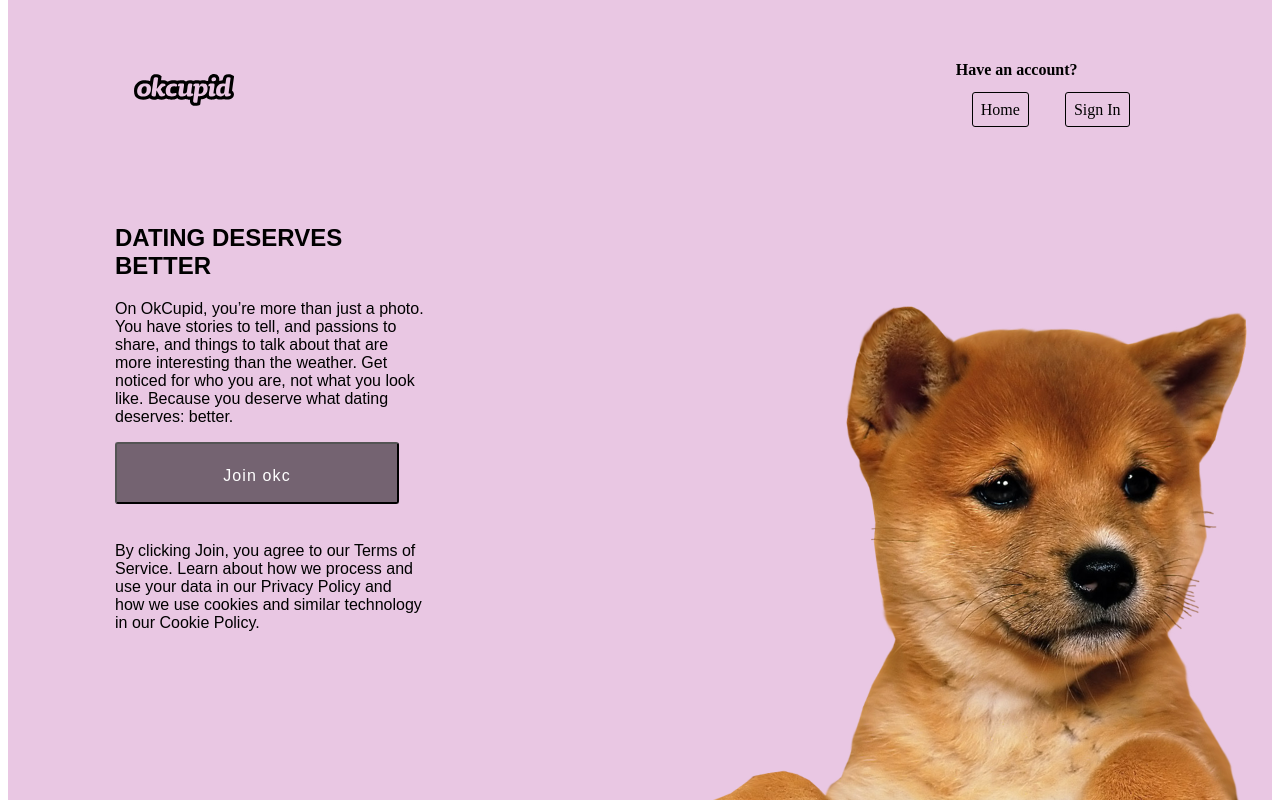
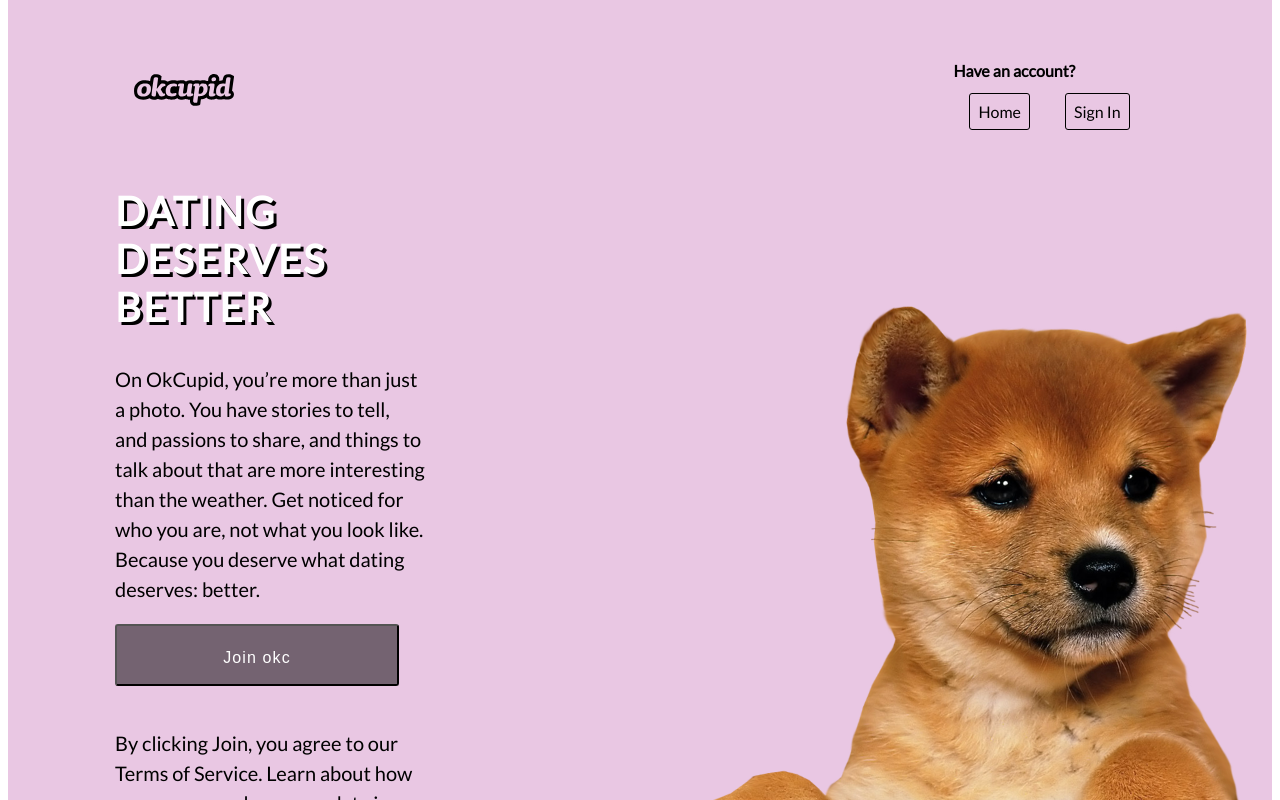
Before and after one commit to devsweeting/OkCupid, a React app: page /#/ in a window 1280 px wide. Shown: the top 800 px of the page. Built offline with nearby package versions, Linux system fonts and the light colour scheme.

Commit message:
Add styling to sign in page.

```diff
--- a/src/components/App.jsx
+++ b/src/components/App.jsx
@@ -3,16 +3,24 @@ import Header from './Header';
 import Home from './Home/Home';
 import SignIn from './SignIn/SignIn';
 import { Switch, Route } from 'react-router-dom';
+import { createGlobalStyle } from "styled-components";
 
+const GlobalStyles = createGlobalStyle`
+  body {
+    @import url('https://fonts.googleapis.com/css?family=Lato');
+    font-family: 'Lato', sans-serif;
+  }
+`;
 
 
 function App(){
   return (
     <div>
+      <GlobalStyles />
       <Header/>
       <Switch>
         <Route exact path='/' component={Home} />
-        <Route path='signin' component={SignIn} />
+        <Route  path='/signin' component={SignIn} />
       </Switch>
     </div>
   );
--- a/src/components/Header.jsx
+++ b/src/components/Header.jsx
@@ -2,8 +2,6 @@ import React from "react";
 import { Link } from 'react-router-dom';
 import styled from 'styled-components';
 import okcupid from '../assets/images/okcupid.svg';
-
-
 
 const Wrapper = styled.section`
   padding: 2em;
--- a/src/components/Home/Body/Body.jsx
+++ b/src/components/Home/Body/Body.jsx
@@ -14,6 +14,7 @@ import BodyText from './BodyText';
     top: 300px;
     height: 650px;
     transform: rotate(-2.75deg);
+
   `;
 
   // const BodyText = styled.`
--- a/src/components/Home/Body/BodyText.jsx
+++ b/src/components/Home/Body/BodyText.jsx
@@ -1,9 +1,10 @@
 import React from "react";
 import styled from 'styled-components';
+import { createGlobalStyle } from "styled-components";
 
 const BodyTextWrapper = styled.div`
   position: relative;
-  top: 200px;
+  top: 150px;
   left: 75px;
   font-family: sans-serif;
 `;
@@ -23,15 +24,36 @@ const JoinButton = styled.button`
   color: white;
 `;
 
+const GlobalStyles = createGlobalStyle`
+  h1, p {
+    @import url('https://fonts.googleapis.com/css?family=Lato:400,900');
+    font-family: 'Lato', sans-serif;
+  }
+`;
+
+const Title = styled.h1`
+  text-shadow: 3px 3px black;
+  color: white;
+  font-size: 40px;
+  font-weight: 900;
+  letter-spacing: 2px;
+`;
+
+const InnerBodyText = styled.p`
+  line-height: 30px;
+  font-size: 20px;
+`;
+
 function BodyText(){
   return (
     <BodyTextWrapper>
-      <h1> DATING DESERVES BETTER</h1>
-      <p> On OkCupid, you’re more than just a photo. You have stories to tell, and passions to share, and things to talk about that are more interesting than the weather. Get noticed for who you are, not what you look like. Because you deserve what dating deserves: better.</p>
+      <GlobalStyles />
+      <Title>DATING DESERVES BETTER</Title>
+      <InnerBodyText> On OkCupid, you’re more than just a photo. You have stories to tell, and passions to share, and things to talk about that are more interesting than the weather. Get noticed for who you are, not what you look like. Because you deserve what dating deserves: better.</InnerBodyText>
 
       <JoinButton>Join okc</JoinButton>
 
-      <p> By clicking Join, you agree to our Terms of Service. Learn about how we process and use your data in our Privacy Policy and how we use cookies and similar technology in our Cookie Policy. </p>
+      <InnerBodyText> By clicking Join, you agree to our Terms of Service. Learn about how we process and use your data in our Privacy Policy and how we use cookies and similar technology in our Cookie Policy. </InnerBodyText>
     </BodyTextWrapper>
   );
 }
--- a/src/components/Home/Home.jsx
+++ b/src/components/Home/Home.jsx
@@ -33,6 +33,8 @@ const Wrapper = styled.section`
 
 
 
+
+
 function Home(){
   return (
     <div>
--- a/src/components/SignIn/SignIn.jsx
+++ b/src/components/SignIn/SignIn.jsx
@@ -1,11 +1,40 @@
 import React from "react";
+import styled from 'styled-components';
+
+const Wrapper = styled.section`
+  background-color: #b9eeef;
+  height: 50em;
+
+
+`;
+
+const Form = styled.div`
+  background-color: tomato;
+  position: relative;
+  margin: 100px auto 50px;
+  width: 460px;
+  height: 610px;
+  text-align: center;
+
+`;
+
+const InnerForm = styled.div`
+  width: 50px;
+  height: 50px;
+`
 
 
 function SignIn(){
   return (
-    <div>
-       <h1>SignIn Component!!</h1>
-    </div>
+    <Wrapper>
+      <div>
+       <Form>
+         <InnerForm>
+           <h1>Sign in</h1>
+         </InnerForm>
+       </Form>
+      </div>
+    </Wrapper>
   );
 }
 
```
